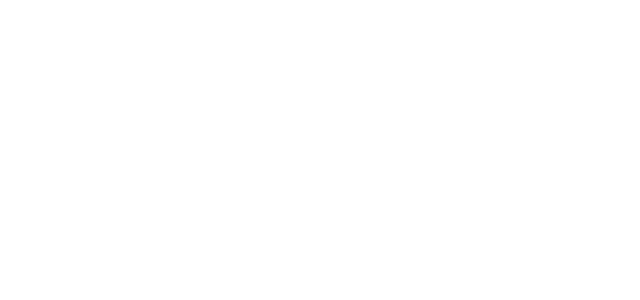
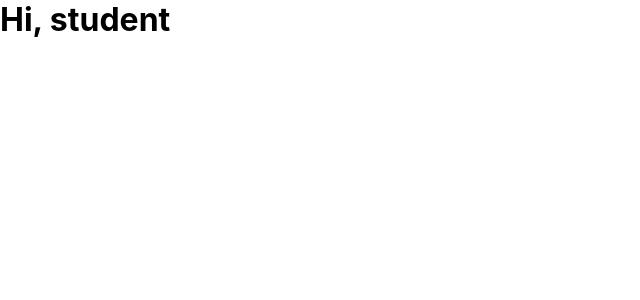
Before and after one commit to Ug0510/MindFlex, a React (Create React App) app in the folder frontend/: page /StudentPortal in a window 1280 px wide. Before the commit this address had no page. Shown: the top 300 px of the page, without its empty margins (0-640 px from the left). Built offline with nearby package versions, Linux system fonts and the light colour scheme.

Commit message:
Created StudentPortal page

```diff
--- a/frontend/src/App.js
+++ b/frontend/src/App.js
@@ -4,12 +4,16 @@
 // Import components
 import Home from './pages/Homepage';
 import UserChoice from './pages/UserChoice';
+import TeacherPortal from './pages/TeacherPortal';
+import StudentPortal from './pages/StudentPortal';
 
 function App() {
   return (
     <Router>
       <Routes>
         <Route path="/" element={<UserChoice/>} />
+        <Route path="/TeacherPortal" element={<TeacherPortal/>} />
+        <Route path="/StudentPortal" element={<StudentPortal/>} />
       </Routes>
     </Router>
   );
--- /dev/null
+++ b/frontend/src/pages/StudentPortal.jsx
@@ -0,0 +1,12 @@
+import React from "react";
+
+const StudentPortal = () =>
+{
+    return (
+        <>
+            <h1>Hi, student</h1>
+        </>
+    );
+}
+
+export default StudentPortal;
--- a/frontend/src/pages/TeacherPortal.jsx
+++ b/frontend/src/pages/TeacherPortal.jsx
@@ -4,7 +4,7 @@
 {
     return (
         <>
-
+            <h1>Hi, Teacher</h1>
         </>
     );
 }
```
